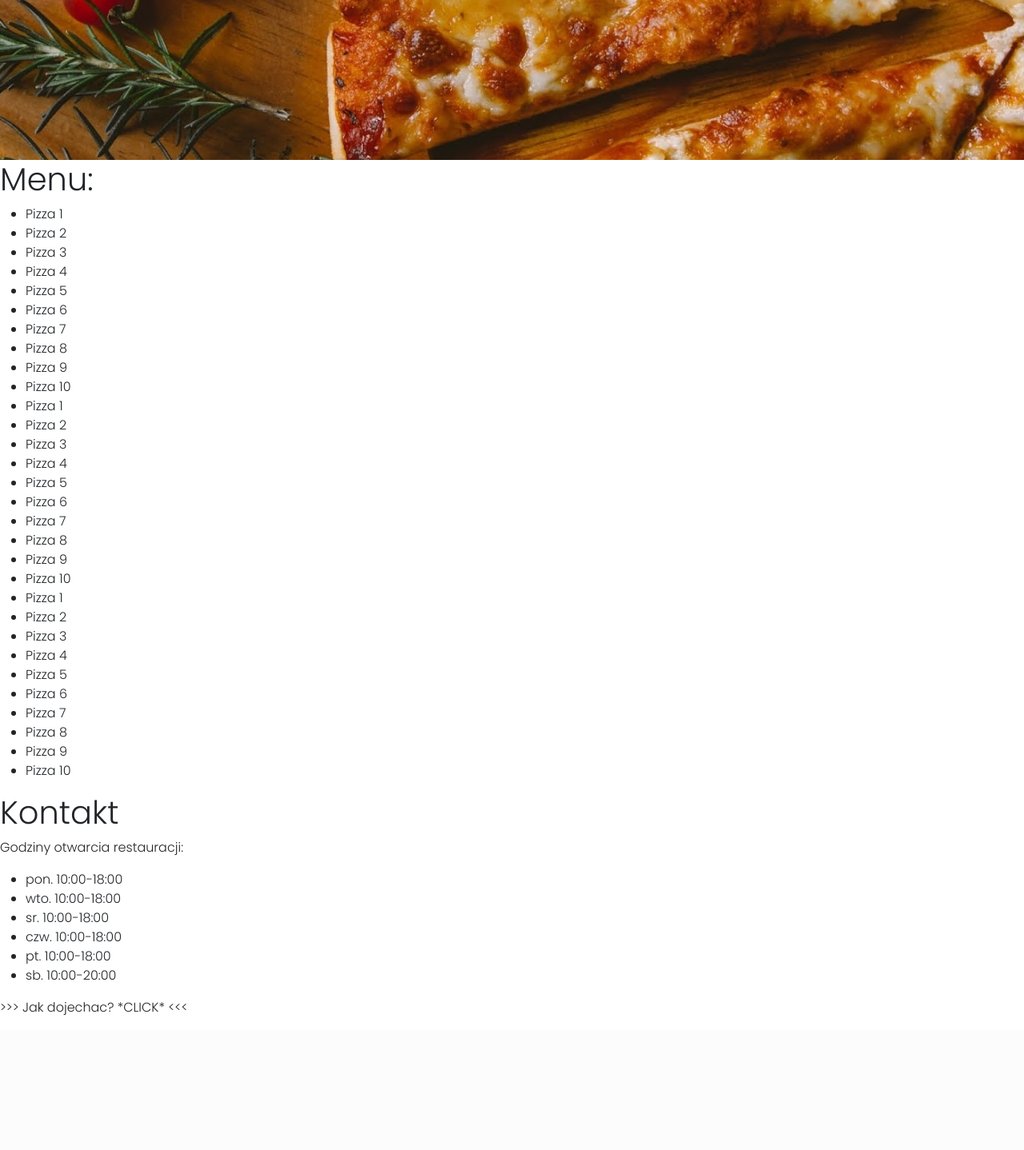
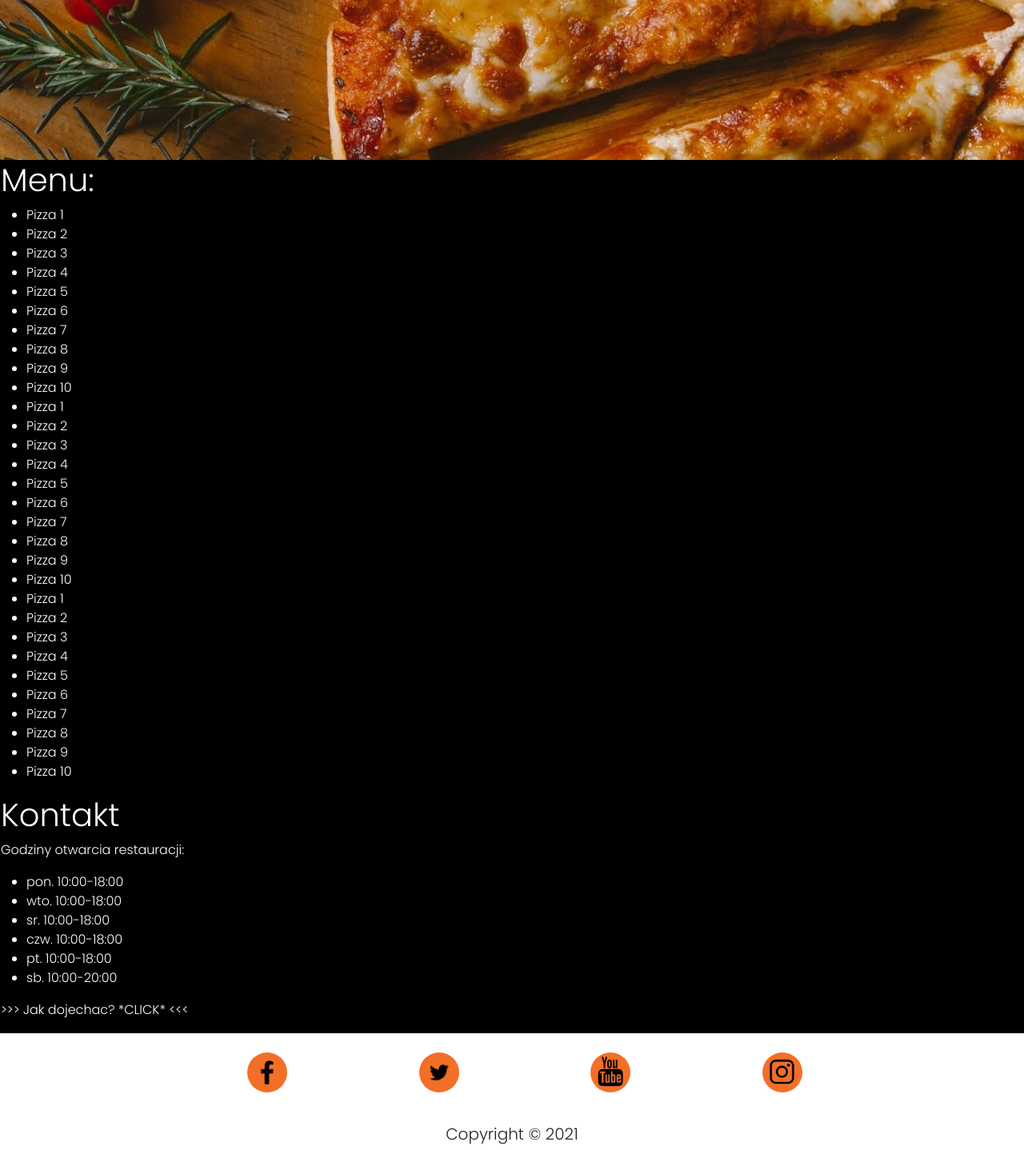
Before and after one commit to vQass/PHP_Restaurant, a PHP site: page / in a window 1280 px wide. Shown: the part 634-2072 px from the top of the page at 80% size. Before the commit the page ends 1904 px from the top, so only its background shows below. Run offline with PHP 8.4, Linux system fonts and the light colour scheme.

Commit message:
St00pka, poprawka animacji, tryb ciemny
St00pka, poprawka animacji, tryb ciemny

```diff
--- a/index.php
+++ b/index.php
@@ -102,7 +102,6 @@ require_once("$pIndexLogic");
                 <li> Pizza 8</li>
                 <li> Pizza 9</li>
                 <li> Pizza 10</li>
-
             </ul>
         </div>
 
@@ -127,6 +126,16 @@ require_once("$pIndexLogic");
                         </div>
                         <iframe src="https://www.google.com/maps/embed?pb=!1m18!1m12!1m3!1d1095.329220266166!2d18.678521863440235!3d50.28589039078352!2m3!1f0!2f0!3f0!3m2!1i1024!2i768!4f13.1!3m3!1m2!1s0x471131030b062f91%3A0x3e9d8c258fb6d04c!2sDom%20Studencki%20Elektron!5e0!3m2!1spl!2spl!4v1638126762822!5m2!1spl!2spl" width=100% height="450" style="border:0;" allowfullscreen="" loading="lazy"></iframe>
                     </div>
+        </div>
+
+        <div class="footer">
+            <ul>
+                <li><a href="https://www.facebook.com/slawomirmentzen" target="_blank"><img src="facebook.png" alt="Facebook" id="fb"></a></li>
+                <li><a href="https://twitter.com/SlawomirMentzen?ref_src=twsrc%5Egoogle%7Ctwcamp%5Eserp%7Ctwgr%5Eauthor" target="_blank"><img src="twitter.png" alt="Twitter" id="tw"></a></li>
+                <li><a href="https://www.youtube.com/watch?v=njqEBOntE9I" target="_blank"><img src="youtube.png" alt="Youtube" id="yt"></a></li>
+                <li><a href="https://www.instagram.com/slawomirmentzen/?hl=pl" target="_blank"><img src="instagram.png" alt="Instagram" id="insta"></a></li>
+            </ul>
+            <h5 style="text-align: center">Copyright © 2021</h5>
         </div>
     </div>
 
--- a/styles.css
+++ b/styles.css
@@ -11,6 +11,14 @@ nav {
   align-items: center;
   min-height: 8vh;
   background-color: RGB(38, 40, 55);
+}
+
+.mainPage,
+.Contact,
+.google {
+  padding: 1px;
+  background-color: black;
+  color: white;
 }
 
 #backgroundImg {
@@ -198,6 +206,31 @@ nav img {
   width: 100%;
   padding: 10px;
   border-top: 5px solid RGB(243, 111, 39);
+  border-bottom: 5px solid RGB(243, 111, 39);
+}
+
+.footer ul {
+  margin-top: 3vh;
+  text-align: center;
+  margin-bottom: 5vh;
+}
+
+.footer ul li {
+  display: inline-block;
+  padding-left: 10vh;
+  padding-right: 10vh;
+}
+
+.footer img {
+  width: 50px;
+  height: 50px;
+  border-radius: 50%;
+  background-color: RGB(243, 111, 39);
+}
+
+#fb,
+#tw {
+  padding: 10px;
 }
 
 .logomen {
@@ -392,9 +425,9 @@ nav img {
 }
 
 .car {
-  width: 100%;
+  width: 750px;
   z-index: 2;
-  animation: car 5s linear infinite;
+  animation: car 2s linear infinite;
 }
 
 .car img {
@@ -420,6 +453,7 @@ nav img {
   position: relative;
   top: 43px;
   left: -368px;
+  z-index: 3;
 }
 
 .front-wheel {
@@ -429,6 +463,7 @@ nav img {
   position: relative;
   top: 43px;
   left: -200px;
+  z-index: 4;
 }
 
 @-moz-keyframes wheel {
```
Also changed, not shown: facebook.png (added), instagram.png (added), twitter.png (added), youtube.png (added).
